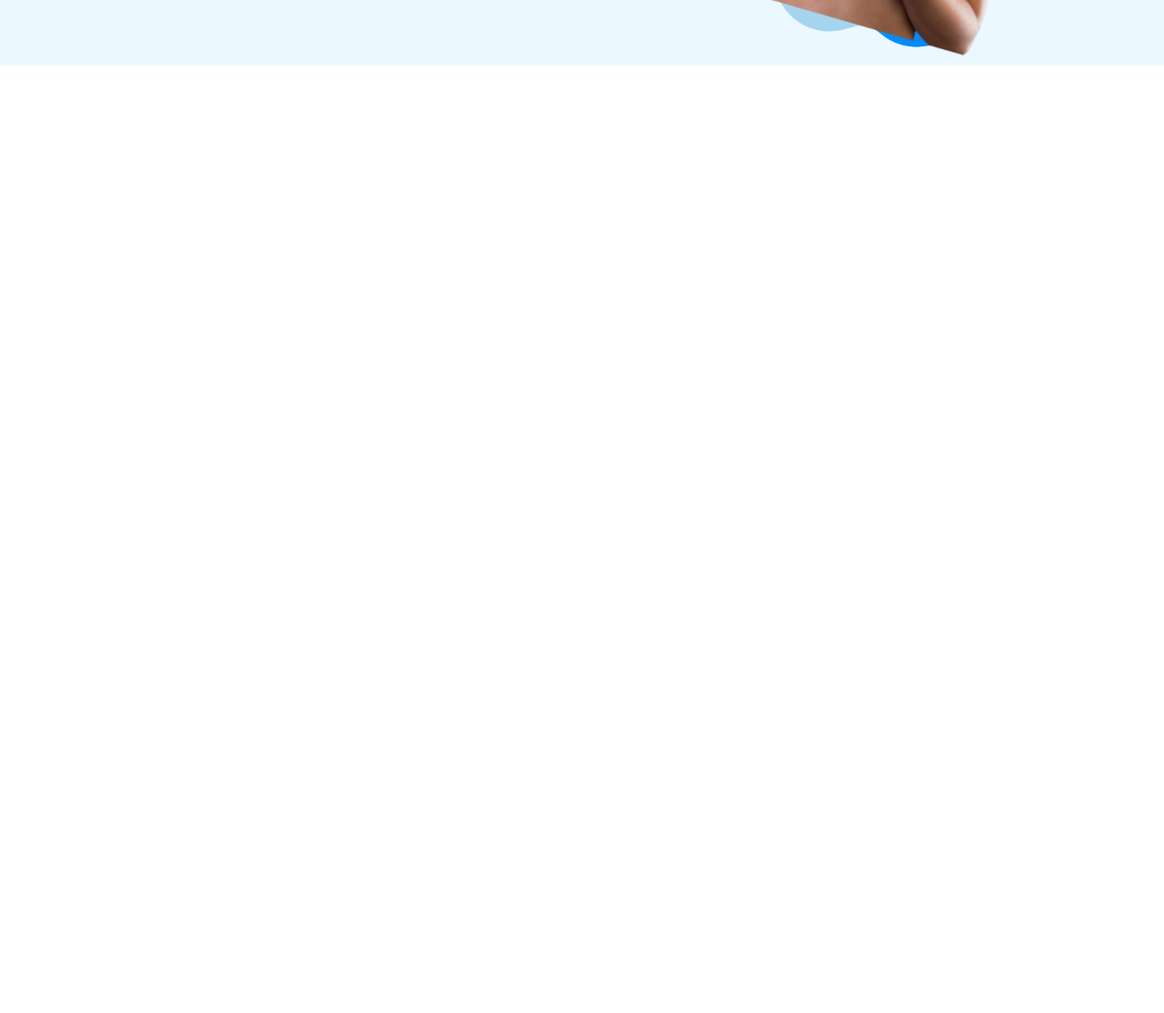
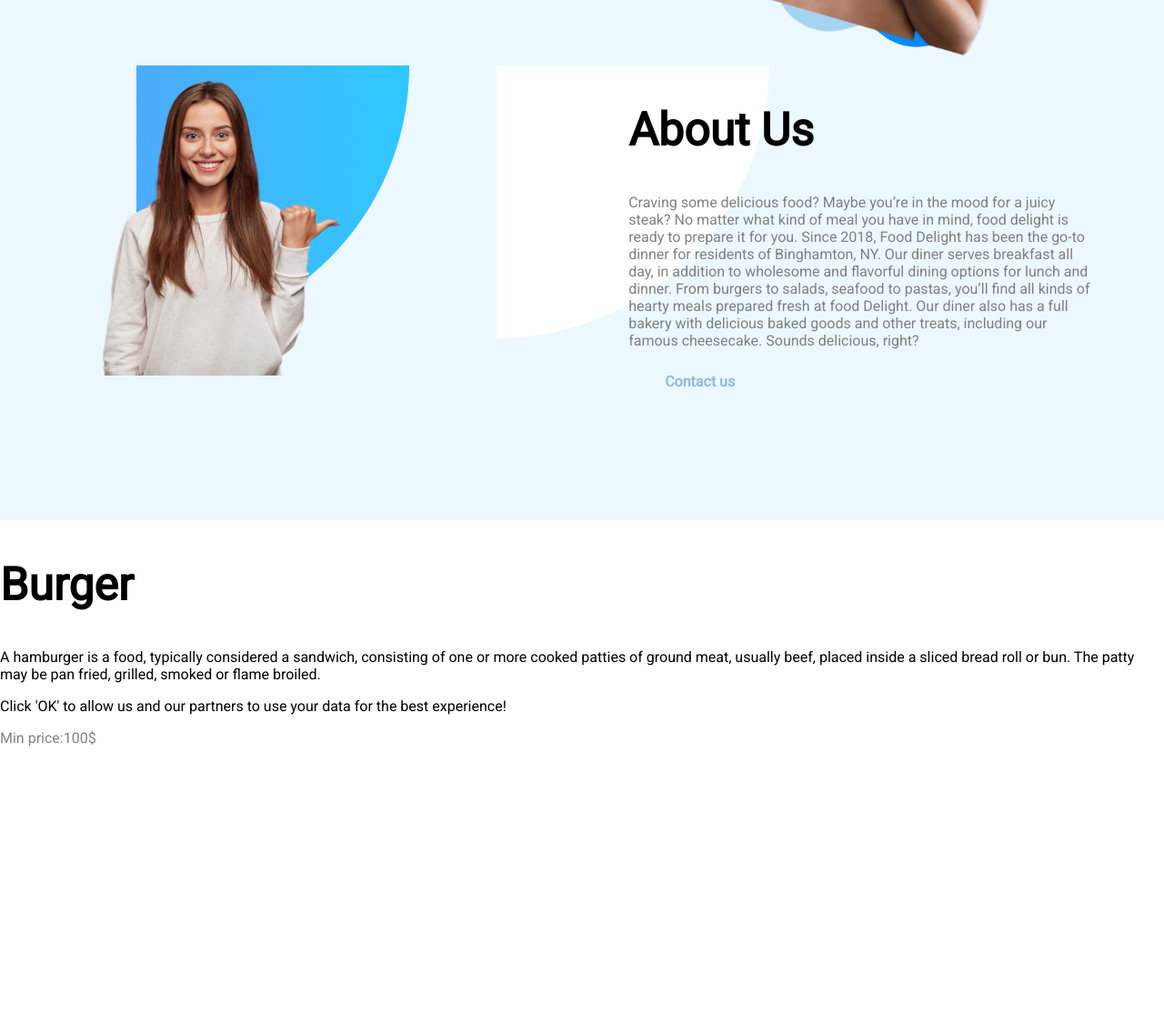
Before and after one commit to Romana-Afroz/food-delight-website, a plain HTML site: page index.html in a window 1280 px wide. Shown: the part 428-1542 px from the top of the page at 91% size. Before the commit the page ends 800 px from the top, so only its background shows below. Drawn offline with Linux system fonts and the light colour scheme.

Commit message:
button prblm

```diff
--- a/index.html
+++ b/index.html
@@ -13,12 +13,13 @@
 <body>
     <section class="back-img display-flex">
 
-            <div class="half-width">
-        <h1><span>Skip</span>The Diet,Just Eat Healthy With Food Network</h1>
-        <p>Imagine you don't need a diet because we provide healthy and delicious food for you!</p>
-        <a class="button" target="_blank"href="www.linkedin.com/in/romana-afroz-190766197">Order Now</a>
-<a class="button" target="_blank"href=" https://www.freepik.com/free-vector/modern-restaurant-menu-fast-food_10631204.htm#page=1&query=food%20menu&position=0   ">View Menu</a>
-        </div>
+        <div class="half-width">
+            <h1><span>Skip</span>The Diet,Just Eat Healthy With Food Network</h1>
+            <p>Imagine you don't need a diet because we provide healthy and delicious food for you!</p>
+            <a   target="_blank" href="www.linkedin.com/in/romana-afroz-190766197">Order Now</a>
+    <a   target="_blank" href=" https://www.freepik.com/free-vector/modern-restaurant-menu-fast-food_10631204.htm#page=1&query=food%20menu&position=0   ">View Menu</a>
+
+    </div>
 
 
 
@@ -27,6 +28,22 @@
         </div>
 
     </section>
+    <section class="dis-flex back-img">
+        <div class="half-width">
+            <img src="img/female2.png" alt="">
+        </div>
+        <div class="half-width">
+            <h1>About Us</h1>
+            <p class="info">Craving some delicious food? Maybe you’re in the mood for a juicy steak? No matter what kind of meal you have in mind, food delight is ready to prepare it for you.
+             Since 2018, Food Delight has been the go-to dinner for residents of Binghamton, NY. Our diner serves breakfast all day, in addition to wholesome and flavorful dining options for lunch and dinner. From burgers to salads, seafood to pastas, you’ll find all kinds of hearty meals prepared fresh at food Delight. Our diner also has a full bakery with delicious baked goods and other treats, including our famous cheesecake. Sounds delicious, right?</p>
+            <a class="image-style"target="_blank" href=" ">Contact us</a>
+        </div>
+    </section>
+    <section class="alin-item">
+        <h1 class="h1">Burger</h1>
+        <p class="brg">A hamburger is a food, typically considered a sandwich, consisting of one or more cooked patties of ground meat, usually beef, placed inside a sliced bread roll or bun. The patty may be pan fried, grilled, smoked or flame broiled. </p>
+        <p class="brg"> Click 'OK' to allow us and our partners to use your data for the best experience!</p><p class="p"> Min price:100$</p>
+    </section>
 
 </body>
 </html>
--- a/style.css
+++ b/style.css
@@ -35,11 +35,23 @@ h1{
 h1 span{
     color:rgb(11, 160, 219);
 }
-.button{
+a{
     text-decoration: none;
-    background: linear-gradient(45deg, rgb(33, 60, 150));
+    background: linear-gradient(45deg, rgb(14, 14, 15));
     padding: 10px 40px;
     border-radius: 5px;
     color: rgb(144, 184, 223);
     font-weight: 700;
+    display: inline-block;
 }
+    .image-style{
+
+text-decoration: none;
+    background: linear-gradient(45deg, rgb(14, 14, 15));
+    padding: 10px 40px;
+    border-radius: 5px;
+    color: rgb(144, 184, 223);
+    }
+.brg{
+    color: black;
+}
```
